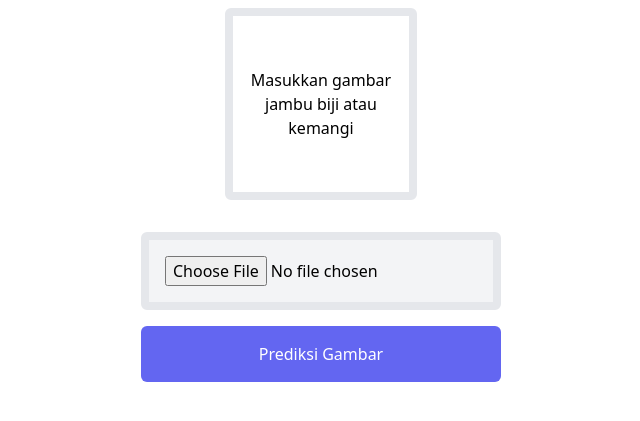
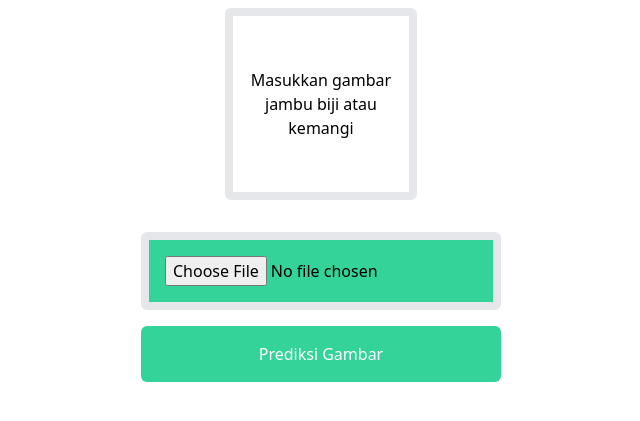
Before and after one commit to irsyad2001/FileHeroku, a Flask app: page / in a window 1280 px wide. Shown: the part 239-660 px from the top of the page, without its empty margins (319-959 px from the left). Run offline with Flask 2, Linux system fonts and the light colour scheme.

Commit message:
Update index.html

```diff
--- a/templates/index.html
+++ b/templates/index.html
@@ -36,7 +36,7 @@
                 {% if uploaded_image %}
                 <img
                     src="{{ url_for('send_uploaded_image', filename=uploaded_image) }}"
-                    class="mt-8 mb-4 h-48 border-8 border-gray-200 rounded-md"
+                    class="mt-8 mb-4 h-48 border-8 border-lime-700 rounded-md"
                 />
                 {% else %}
                 <div
@@ -47,7 +47,7 @@
                         my-8
                         w-48
                         h-48
-                        border-8 border-gray-200
+                        border-8 border-lime-700
                         rounded-md
                     "
                 >
@@ -70,14 +70,14 @@
                         class="
                             mb-4
                             p-4
-                            border-8 border-gray-200
+                            border-8 border-lime-700
                             rounded-md
-                            bg-gray-100
+                            bg-green-400
                         "
                     />
                     <button
                         type="submit"
-                        class="p-4 bg-indigo-500 text-white rounded-md"
+                        class="p-4 bg-green-400 text-white rounded-md"
                     >
                         Prediksi Gambar
                     </button>
```
